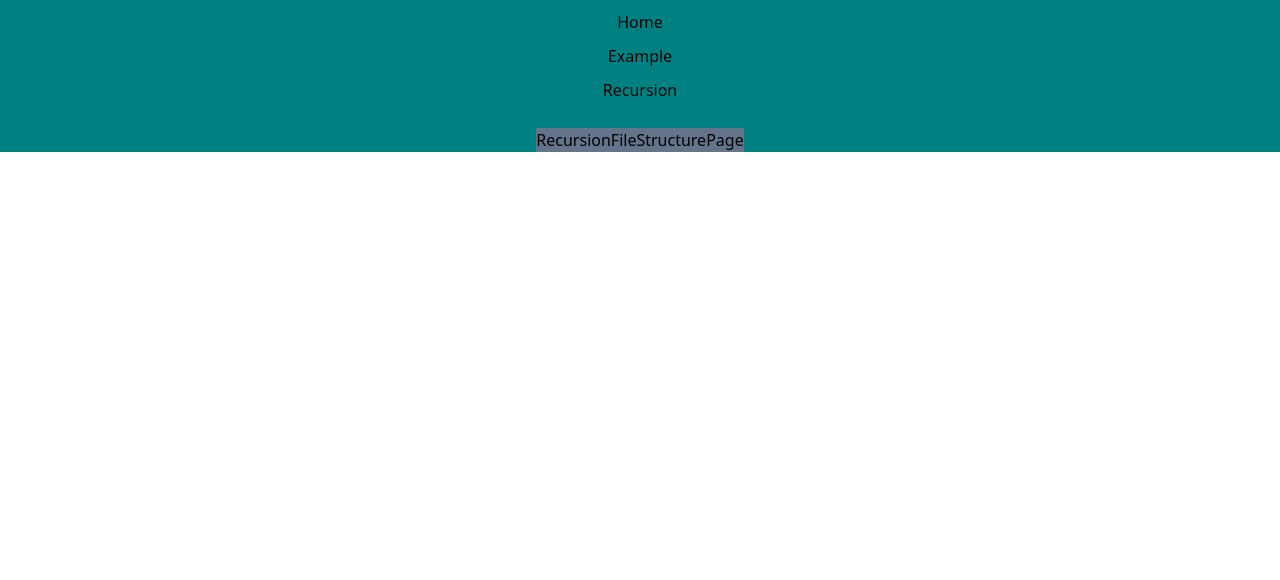
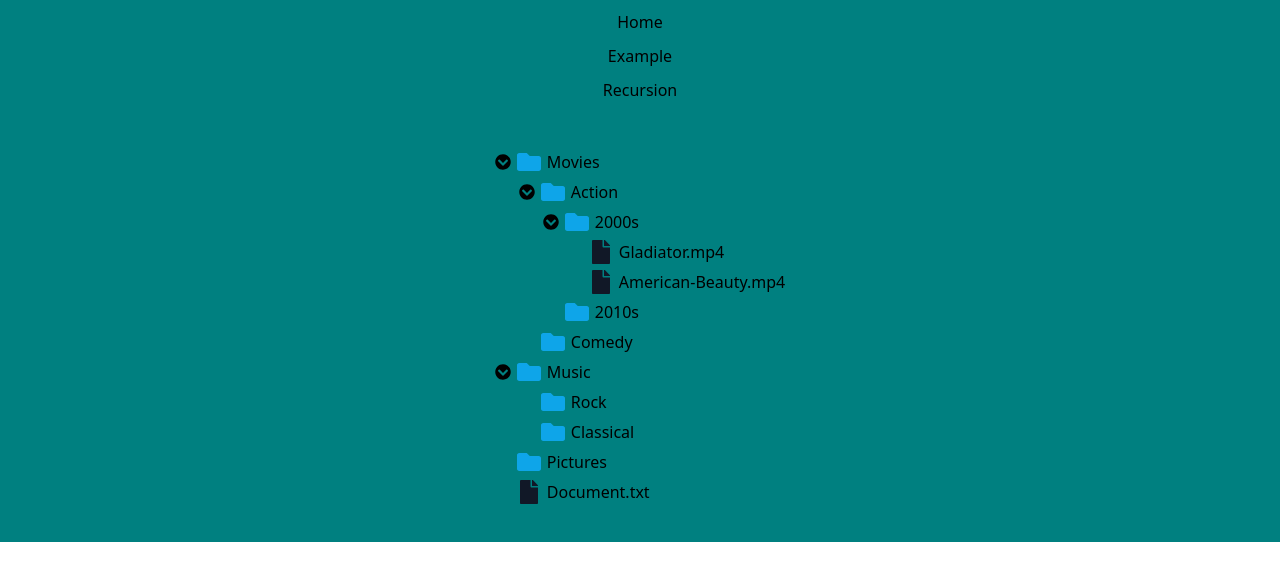
Before and after one commit to joshjacobbaker/quickReactPractice, a React app: page /recursion in a window 1280 px wide. Shown: the top 580 px of the page. Built offline with nearby package versions, Linux system fonts and the light colour scheme.

Commit message:
added node data type for recurrsion

```diff
--- a/package.json
+++ b/package.json
@@ -33,6 +33,7 @@
   "dependencies": {
     "react": "^18.3.1",
     "react-dom": "^18.3.1",
+    "react-icons": "^5.4.0",
     "react-router-dom": "^7.1.2",
     "util": "^0.12.5"
   },
--- a/src/pages/RecursionFileStructurePage.tsx
+++ b/src/pages/RecursionFileStructurePage.tsx
@@ -1,7 +1,81 @@
 import React from 'react'
+import { FaFolder } from 'react-icons/fa'
+import { FaFile, FaChevronCircleRight } from 'react-icons/fa'
+interface Node {
+  name: string
+  nodes?: Node[]
+}
 
 function RecursionFileStructurePage() {
-  return <div className="mt-4 bg-slate-500">RecursionFileStructurePage</div>
+  const nodes: Node[] = [
+    {
+      name: 'Movies',
+      nodes: [
+        {
+          name: 'Action',
+          nodes: [
+            {
+              name: '2000s',
+              nodes: [
+                { name: 'Gladiator.mp4' },
+                { name: 'American-Beauty.mp4' },
+              ],
+            },
+            { name: '2010s', nodes: [] },
+          ],
+        },
+        { name: 'Comedy', nodes: [] },
+      ],
+    },
+    {
+      name: 'Music',
+      nodes: [
+        { name: 'Rock', nodes: [] },
+        { name: 'Classical', nodes: [] },
+      ],
+    },
+    { name: 'Pictures', nodes: [] },
+    { name: 'Document.txt' },
+  ]
+  return (
+    <div className="p-8 max-w-sm mx-auto">
+      <ul>
+        {nodes.map((folder) => (
+          <Folder key={folder.name} folder={folder} />
+        ))}
+      </ul>
+    </div>
+  )
 }
 
 export default RecursionFileStructurePage
+
+export const Folder = ({ folder }: { folder: Node }) => {
+  const [isOpen, setIsOpen] = React.useState(true)
+  return (
+    <li key={folder.name} className="my-1.5">
+      <span className="flex items-center gap-1.5">
+        {folder.nodes && folder.nodes.length > 0 && (
+          <button onClick={() => setIsOpen(!isOpen)}>
+            <FaChevronCircleRight className={`${isOpen ? 'rotate-90' : ''}`} />
+          </button>
+        )}
+        {folder.nodes ? (
+          <FaFolder
+            className={`size-6 text-sky-500 ${folder.nodes.length < 1 ? 'ml-[22px]' : ''}`}
+          />
+        ) : (
+          <FaFile className="ml-[22px] size-6 text-gray-900" />
+        )}
+        {folder.name}
+      </span>
+      {isOpen && (
+        <ul className="pl-6">
+          {folder.nodes?.map((folder) => (
+            <Folder key={folder.name} folder={folder} />
+          ))}
+        </ul>
+      )}
+    </li>
+  )
+}
```
Also changed, not shown: 1 other file (tests, documents, lock files or other folders).
